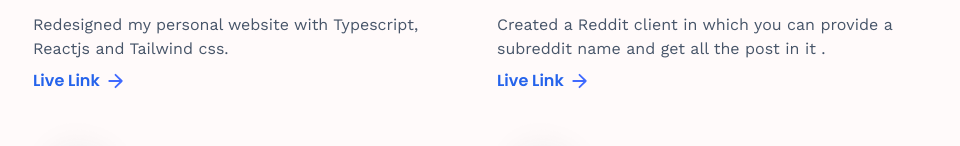
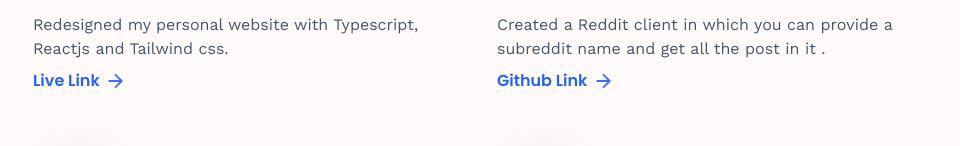
Before and after one commit to Anurag1096/3d_port, a React (Vite) app: page /project in a window 1280 px wide. Shown: the part 483-629 px from the top of the page, without its empty margins (159-1119 px from the left). Built offline with nearby package versions, Linux system fonts and the light colour scheme.

Commit message:
wip: changing the live and github link in projects
Those projects which are hosted will have live links to them rest will link to a github repo

```diff
--- a/src/Pages/Projects.tsx
+++ b/src/Pages/Projects.tsx
@@ -65,7 +65,7 @@ function Projects() {
                   rel="noopener noreferrer"
                   className="font-semibold text-blue-600"
                 >
-                  Live Link
+                  {project.live?"Live Link":"Github Link"}
                 </Link>
                 <img
                   src={arrow}
--- a/src/constants/index.tsx
+++ b/src/constants/index.tsx
@@ -201,6 +201,7 @@ export const projects = [
         name: 'Portfolio Website',
         description: 'Redesigned my personal website with Typescript, Reactjs and Tailwind css.',
         link: 'https://github.com/Anurag1096/3d_port',
+        live:true,
     },
     {
         iconUrl: threads,
@@ -208,6 +209,7 @@ export const projects = [
         name: 'Reddit Client Frontend',
         description: 'Created a Reddit client in which you can provide a subreddit name and get all the post in it .',
         link: 'https://github.com/Anurag1096/reddit-client',
+        live:false,
     },
     {
         iconUrl: car,
@@ -215,6 +217,7 @@ export const projects = [
         name: 'Roll-dice',
         description: 'Designed and built a web based game using vanila javascript',
         link: 'https://github.com/Anurag1096/Roll-dice-game-javaScript-',
+        live:true,
     },
     {
         iconUrl: snapgram,
@@ -222,6 +225,7 @@ export const projects = [
         name: 'Reddit Client Backend',
         description: 'Built backend api for the reddit clients frontend app.',
         link: 'https://github.com/Anurag1096/reddit-backend',
+        live:false,
     },
     {
         iconUrl: estate,
@@ -229,6 +233,7 @@ export const projects = [
         name: 'Cache server',
         description: 'Developed a backend caching api for endpoints using fastApi in python',
         link: 'https://github.com/Anurag1096/cache-server',
+        live:false,
     },
     {
         iconUrl: summiz,
@@ -236,5 +241,6 @@ export const projects = [
         name: 'Pomodoro timer app',
         description: 'Still working.',
         link: 'https://github.com/Anurag1096/pomodoro-timer',
+        live:true,
     }
 ];
```
